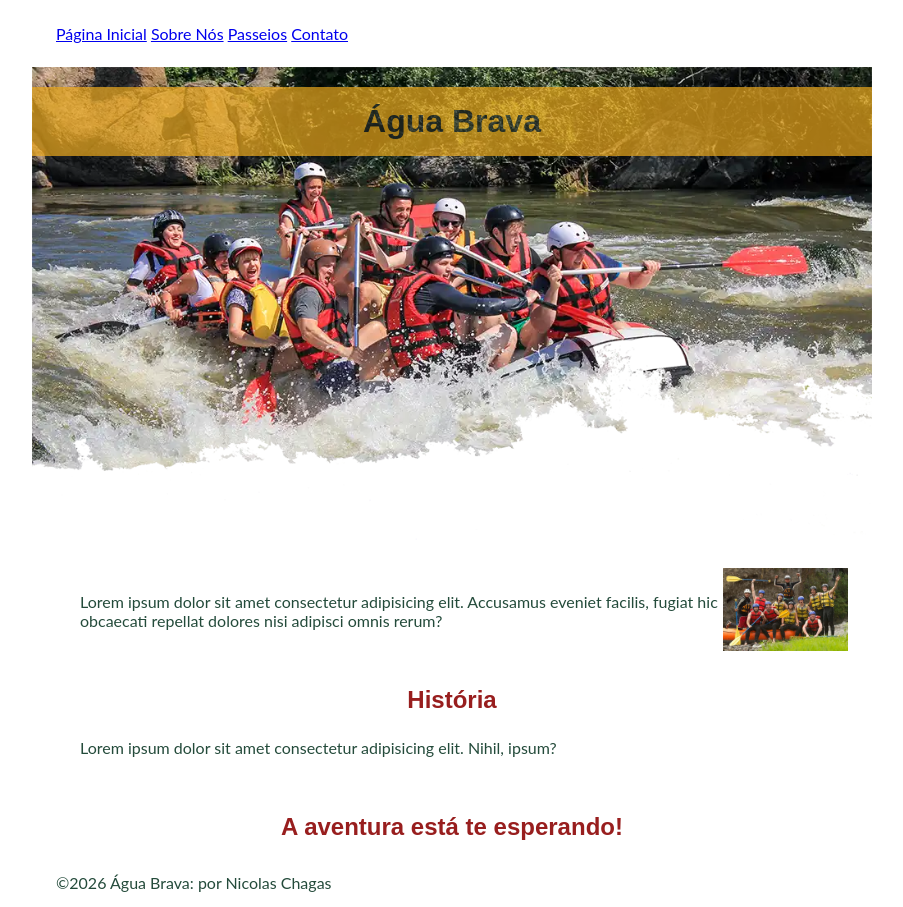
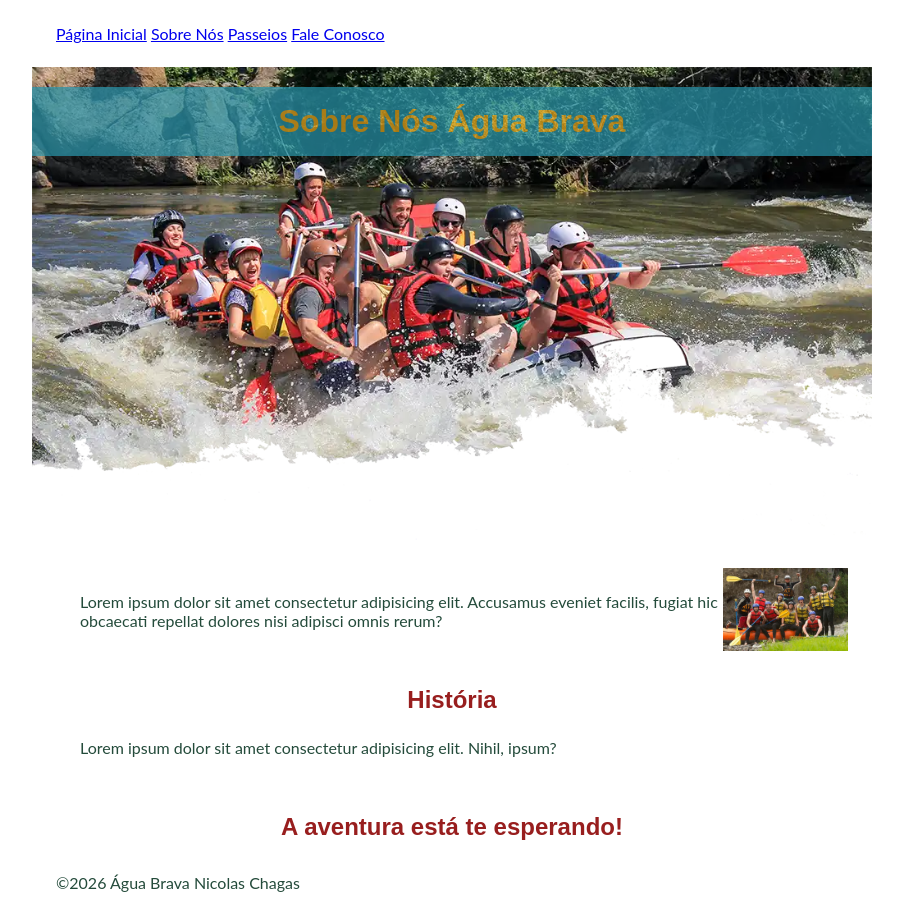
Before and after one commit to nrchagasdev/wdd130, a plain HTML site: page wwr/sobre.html in a window 1280 px wide. Shown: the part 225-1132 px from the top of the page, without its empty margins (188-1091 px from the left). Drawn offline with Linux system fonts and the light colour scheme.

Commit message:
ajustes da atividade

```diff
--- a/wwr/estilos/rafting.css
+++ b/wwr/estilos/rafting.css
@@ -71,8 +71,8 @@ h1 {
     padding: 16px;
     text-align: center;
     opacity: 0.7;
-    background-color: var(--cor-destaque1);
-    color: #252B27;
+    background-color: var(--cor-destaque2);
+    color: var(--cor-destaque1);
 }
 
 .hero article img {
--- a/wwr/sobre.html
+++ b/wwr/sobre.html
@@ -13,18 +13,18 @@
 
 <body>
     <header>
-        <img src="imagens/Logo.png" alt="Logo do Site">
+        <img src="imagens/logo.png" alt="Logo do Site">
         <nav>
             <a href="index.html">Página Inicial</a>
             <a href="sobre.html"> Sobre Nós</a>
             <a href="passeios.html">Passeios</a>
-            <a href="contato.html">Contato</a>
+            <a href="contato.html">Fale Conosco</a>
         </nav>
     </header>
     <main>
         <div Class="hero">
             <img src="imagens/imagem_hero.webp" alt="Imagem de um grupo em um bote">
-            <h1>Água Brava</h1>
+            <h1>Sobre Nós Água Brava</h1>
             <article>
                 <img src="imagens/grupo_feliz.jpg" alt="Imagem de um grupo feliz antes do Rafting">
                 <p>Lorem ipsum dolor sit amet consectetur adipisicing elit. Accusamus eveniet
@@ -40,7 +40,7 @@
         </section>
     </main>
     <footer>
-        <p>&copy;2026 Água Brava: por Nicolas Chagas</p>
+        <p>&copy;2026 Água Brava Nicolas Chagas</p>
         <nav class="redes-sociais">
             <a href="#"><img src="imagens/facebook-bw.svg" alt="Icone do Facebook"></a>
             <a href="#"><img src="imagens/instagram-bw.svg" alt="Icone do Instagram"></a>
```
